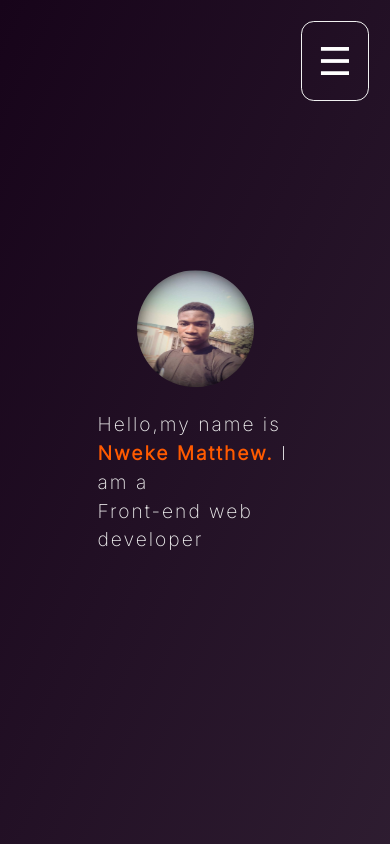
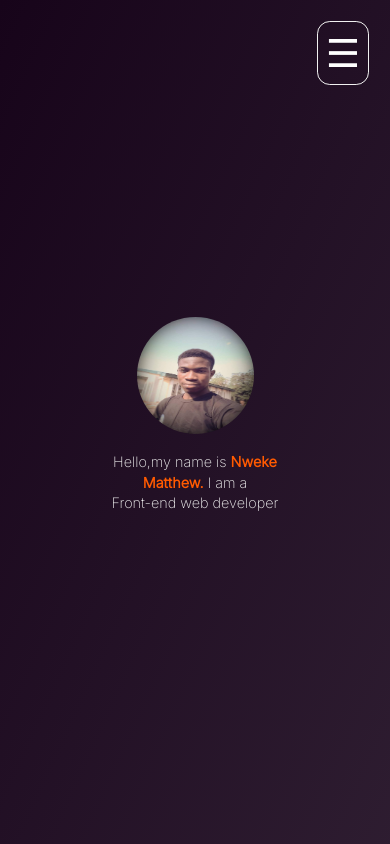
Before and after one commit to MatthewNweke/PORTFOLIO, a plain HTML site: page about.html in a window 390 px wide. Drawn offline with Linux system fonts and the light colour scheme.

Commit message:
new changes

```diff
--- a/about.css
+++ b/about.css
@@ -9,6 +9,10 @@ body {
     overflow: hidden;
     margin: 0;
     font-family: 'Inter', sans-serif;
+}
+
+html {
+    overflow-x: hidden;
 }
 
 .about-me {
@@ -42,6 +46,7 @@ body {
     line-height: 1.5;
     font-weight: 100;
     letter-spacing: 2px;
+    text-align: center;
     /* background-color: blue; */
 }
 
@@ -139,11 +144,29 @@ body {
     overflow: hidden;
 }
 
+@media (max-width:829px) {
+    .about-text p {
+        font-size: 1rem;
+        letter-spacing: 0;
+    }
+}
 
 @media (max-width:648px) {
     #img-1 {
         width: 25vw;
         height: 25vw;
+    }
+
+    .about-text p {
+        line-height: 1.2;
+        /* font-size: 0.8rem; */
+    }
+}
+
+@media (max-width:448px) {
+    .about-text p {
+        font-size: 0.9rem;
+        line-height: 1.4;
     }
 }
 
@@ -155,9 +178,16 @@ body {
 
     .toggle, .exitBtn {
         border: 1px solid #f1f1f1;
-        padding: 1rem;
+        padding: 0.5rem;
         border-radius: 0.8rem;
         font-size: 2.4rem;
         margin: 1.3rem;
     }
+
 }
+
+@media (max-width:340px) {
+    .about-text p {
+        line-height: 1.6;
+    }
+}
--- a/portfolio.css
+++ b/portfolio.css
@@ -6,6 +6,7 @@ body {
 
 html {
     box-sizing: border-box;
+    overflow-x: hidden;
 
 }
 
@@ -317,7 +318,7 @@ h1 {
 
     .toggle {
         z-index: 100;
-        margin-right: 2rem;
+        /* margin-right: 2rem; */
     }
 
 
```
